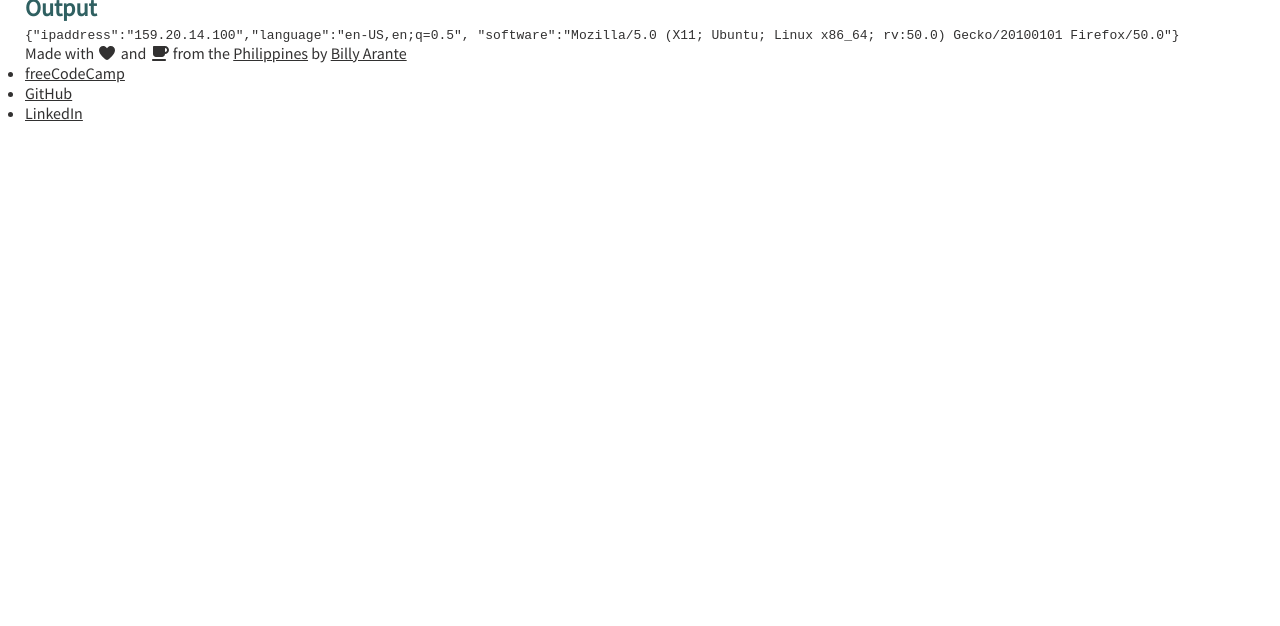
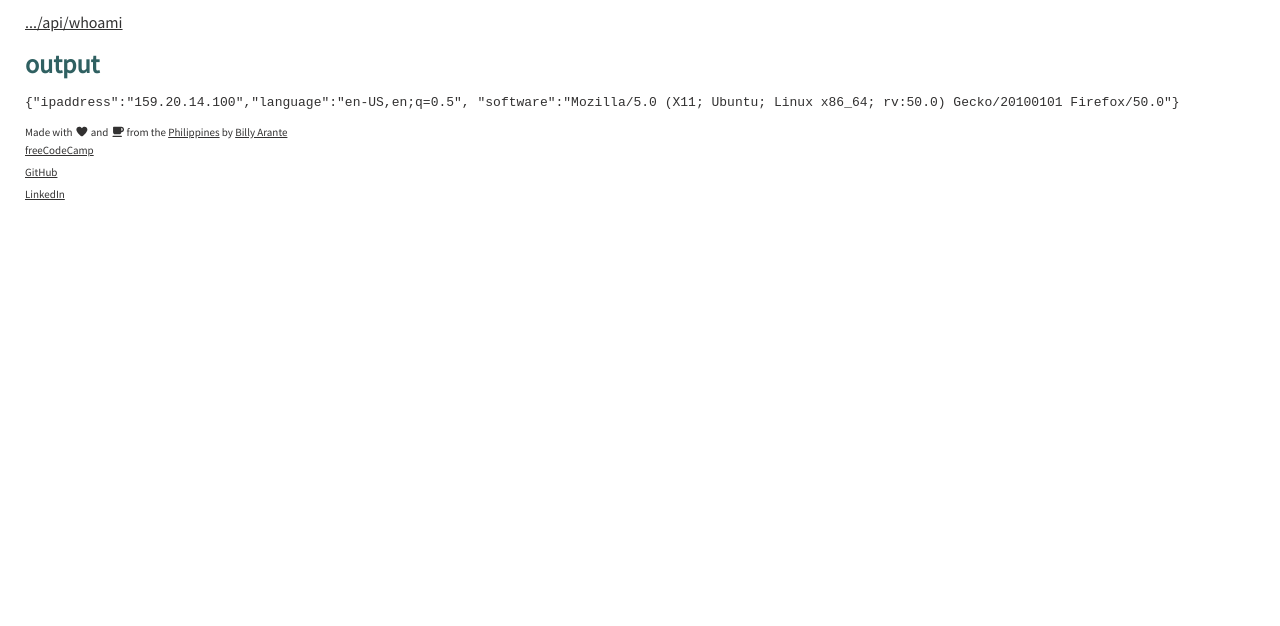
Before and after one commit to arantebw/request-header-parser-microservice, a website: page views/index.html in a window 1280 px wide. Shown: the part 174-800 px from the top of the page. Drawn offline with nearby package versions, Linux system fonts and the light colour scheme; files that its build step writes are made by us from their sources.

Commit message:
add: Anchor tag animations

```diff
--- a/assets/stylesheets/main.scss
+++ b/assets/stylesheets/main.scss
@@ -22,13 +22,47 @@ main {
   h2,
   h3 {
     color: $secondary-color;
+    font-size: 26px;
+    text-transform: lowercase;
   }
-}
-
-code {
-  width: 100%;
+  h1 + a,
+  h2 + a,
+  code {
+    display: inline-block;
+    margin-top: 15px;
+  }
 }
 
 a {
   color: $primary-color;
 }
+
+footer {
+  font-size: 11px;
+  p,
+  ul {
+    list-style: none;
+    li {
+      line-height: 2;
+    }
+  }
+}
+
+h2,
+footer {
+  margin-top: 15px;
+}
+
+a:hover {
+  text-decoration: none;
+  animation-name: anchor-hover;
+  animation-duration: 1s;
+  animation-fill-mode: forwards;
+}
+
+@keyframes anchor-hover {
+  100% {
+    background-color: $secondary-color;
+    color: #fff;
+  }
+}
```
Also changed, not shown: public/stylesheets/main.css.
